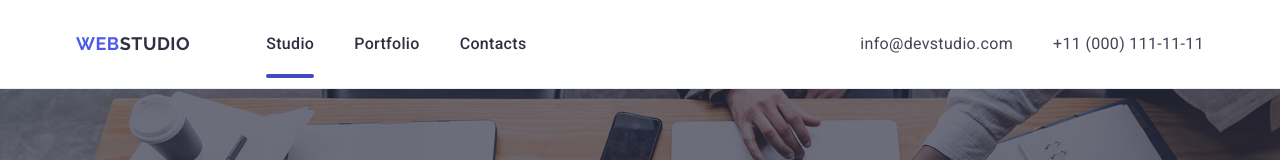
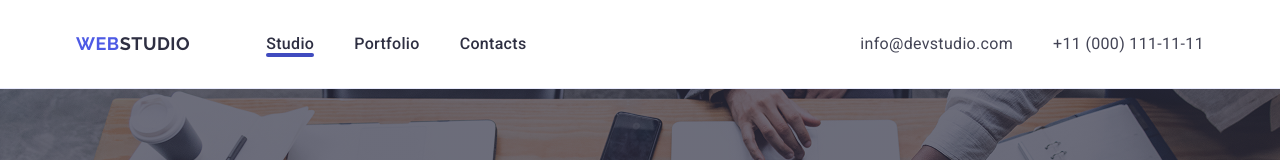
Before and after one commit to ham-dgl/goit-markup-hw-04, a plain HTML site: page index.html in a window 1280 px wide. Shown: the top 160 px of the page. Drawn offline with nearby package versions, Linux system fonts and the light colour scheme.

Commit message:
Виправлення хедера 6.0

```diff
--- a/index.html
+++ b/index.html
@@ -17,7 +17,7 @@
                 <a href="./index.html" class="logo">Web<span>Studio</span></a>
                 <ul class="nav-menu">
                     <li class="header-first-item">
-                        <a href="./index.html" class="site-nav" style="position: relative">Studio</a>
+                        <a href="./index.html" class="site-nav">Studio</a>
                     </li>
                     <li>
                         <a href="" class="site-nav">Portfolio</a>
```
